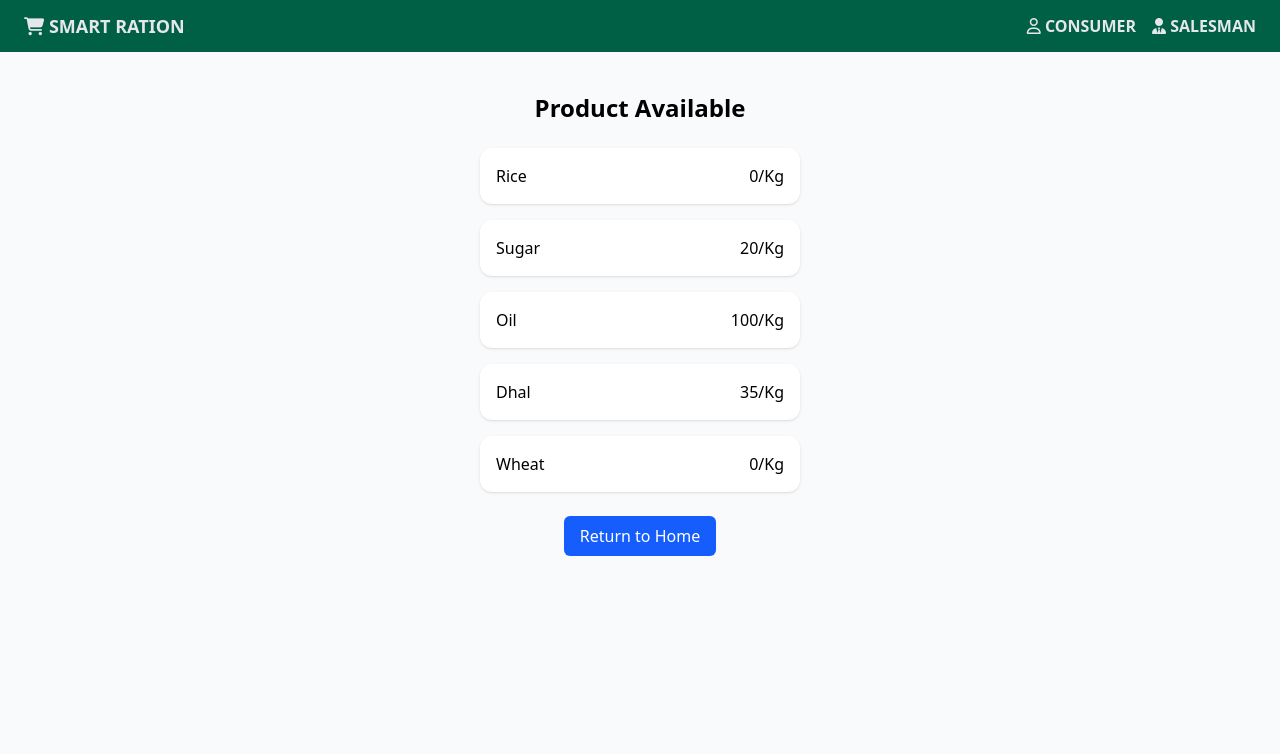
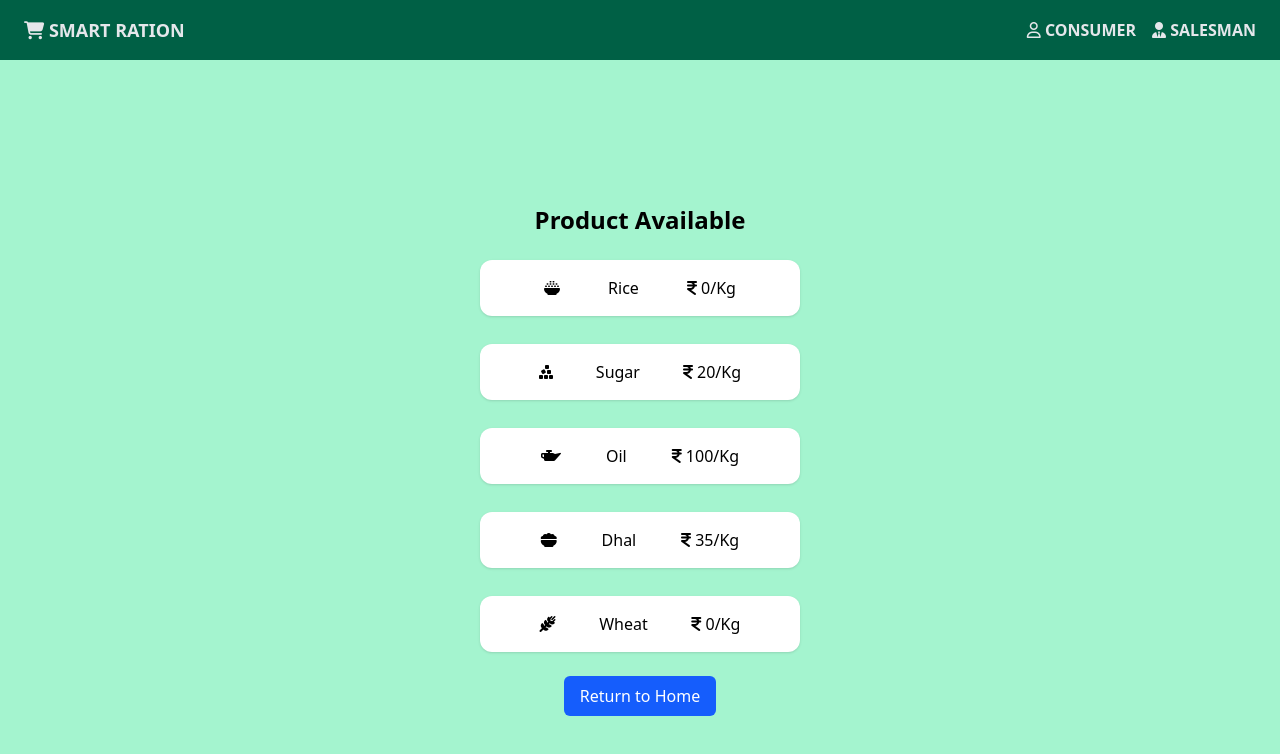
Before and after one commit to mrgowtham120703/smart-ration-system, a React (Vite) app in the folder client/smart-ration-system/: page /view-products in a window 1280 px wide. Shown: the top 754 px of the page. Built offline with nearby package versions, Linux system fonts and the light colour scheme.

Commit message:
Icons & SelectProducts.jsx Errors Fixed

```diff
--- a/client/smart-ration-system/src/components/Navbar.jsx
+++ b/client/smart-ration-system/src/components/Navbar.jsx
@@ -2,7 +2,7 @@ import React from 'react'
 import { Link } from 'react-router-dom';
 
 const Navbar = () => (
-    <nav className='bg-emerald-800 flex justify-between items-center px-6 py-3'>
+    <nav className='bg-emerald-800 flex justify-between items-center px-6 py-4 sticky top-0'>
       <h1 className='font-extrabold text-gray-200 text-lg'><i className="fa-solid fa-cart-shopping"></i> SMART RATION</h1>
       <div className='flex gap-4'>
         <Link to="/" className='hover:underline decoration-2 text-gray-200 font-bold'><i className="fa-regular fa-user"></i> CONSUMER</Link>
--- a/client/smart-ration-system/src/pages/ConsumerHome.jsx
+++ b/client/smart-ration-system/src/pages/ConsumerHome.jsx
@@ -6,18 +6,17 @@ const ConsumerHome = () => {
     const navigate = useNavigate();
 
     return (
-        <div className='flex flex-col items-center justify-center min-h-screen bg-gray-100'>
-            <div className='bg-white p-8 rounded-2xl shadow-md w-80 w-80 text-center'>
-                <h2 className='text-2xl font-bold mb-6'>Welcome Consumer</h2>
+        <div className='bg-emerald-200 flex flex-col items-center justify-center min-h-screen'>
+            <div className='bg-white border-4 border-gray-500 p-10 rounded-2xl shadow-md w-120 h-60 text-center'>
+                <h2 className='text-2xl font-extrabold mb-6'><i className="fa-solid fa-door-open"></i>Welcome Consumer</h2>
                 <button
                     onClick={() => navigate("/view-products")}
                     className='bg-blue-600 text-white w-full py-2 rounded-md mb-3 hover:bg-blue-700'
-                >View Products</button>
+                > <i className ="fa-solid fa-magnifying-glass"></i> View Products</button>
                 <button
                     onClick={() => navigate("/select-products")}
                     className='bg-green-600 text-white w-full py-2 rounded-md hover:bg-green-700'
-                >
-                    Select Products
+                ><i className="fa-solid fa-check"></i> Select Products
                 </button>
             </div>
         </div>
--- a/client/smart-ration-system/src/pages/SelectProducts.jsx
+++ b/client/smart-ration-system/src/pages/SelectProducts.jsx
@@ -4,11 +4,11 @@ import { useNavigate } from "react-router-dom";
 const SelectProducts = () => {
     const navigate = useNavigate();
     const items = [
-        { name: 'Rice', price: 0 },
-        { name: 'Sugar', price: 20 },
-        { name: 'Oil', price: 100 },
-        { name: 'Dhal', price: 35 },
-        { name: 'Wheat', price: 0 },
+        { name: 'Rice', price: 0, image: <i className="fa-solid fa-bowl-rice"></i> },
+        { name: 'Sugar', price: 20, image: <i className="fa-solid fa-cubes-stacked"></i>  },
+        { name: 'Oil', price: 100, image: <i className="fa-solid fa-oil-can"></i> },
+        { name: 'Dhal', price: 35, image: <i className="fa-solid fa-bowl-food"></i> },
+        { name: 'Wheat', price: 0, image: <i className="fa-solid fa-wheat-awn"></i> },
     ];
 
     const [selected, setSelected] = useState([]);
@@ -27,12 +27,21 @@ const SelectProducts = () => {
     };
 
     const proceed = () => {
-        localStorage.setItem('cart', JSON.stringify(selected));
+
+        // ensure we store only the needed fields
+
+        const safeSelected = selected.map(item => ({
+           id: item._id || item.id,
+           name: item.name,
+           price: item.price,
+           quantity: item.quantity,
+  }));
+        localStorage.setItem('cart', JSON.stringify(safeSelected));
         navigate('/cart');
     }
 
     return (
-        <div className="min-h-screen flex flex-col items-center bg-gray-50 py-8">
+        <div className="min-h-screen flex flex-col items-center bg-emerald-200 py-8">
             <h2 className="text-2xl font-semibold mb-6">Selected Products</h2>
             <div className="w-80 space-y-4">
                 {items.map((item, i) => (
--- a/client/smart-ration-system/src/pages/ViewProducts.jsx
+++ b/client/smart-ration-system/src/pages/ViewProducts.jsx
@@ -4,21 +4,22 @@ import { useNavigate } from "react-router-dom";
 const ViewProducts = () => {
   const navigate = useNavigate();
   const products = [
-    { name: 'Rice', price: 0 },
-    { name: 'Sugar', price: 20 },
-    { name: 'Oil', price: 100 },
-    { name: 'Dhal', price: 35 },
-    { name: 'Wheat', price: 0 },
+    { name: 'Rice', price: 0, image: <i className="fa-solid fa-bowl-rice"></i>},
+    { name: 'Sugar', price: 20, image: <i className="fa-solid fa-cubes-stacked"></i> },
+    { name: 'Oil', price: 100, image: <i className="fa-solid fa-oil-can"></i> },
+    { name: 'Dhal', price: 35, image: <i className="fa-solid fa-bowl-food"></i> },
+    { name: 'Wheat', price: 0, image: <i className="fa-solid fa-wheat-awn"></i> },
   ];
 
   return (
-    <div className="min-h-screen flex flex-col items-center bg-gray-50 py-10">
+    <div className="min-h-screen flex flex-col items-center justify-center bg-emerald-200 py-10">
       <h2 className="text-2xl font-semibold mb-6">Product Available</h2>
-      <div className="grid grid-cols-1 gap-4 w-80">
+      <div className="grid grid-cols-1 gap-7 w-80">
         {products.map((p, i) => (
-          <div key={i} className="bg-white shadow rounded-xl p-4 flex justify-between">
+          <div key={i} className="bg-white shadow rounded-xl p-4 flex justify-evenly">
+            <span>{p.image}</span>
             <span>{p.name}</span>
-            <span>{p.price}/Kg</span>
+            <span><i className="fa-solid fa-indian-rupee-sign"></i> {p.price}/Kg</span>
           </div>
         ))}
       </div>
```
Also changed, not shown: client/smart-ration-system/src/assets/bg1.jpeg (added), client/smart-ration-system/src/assets/bg2.jpeg (added).
